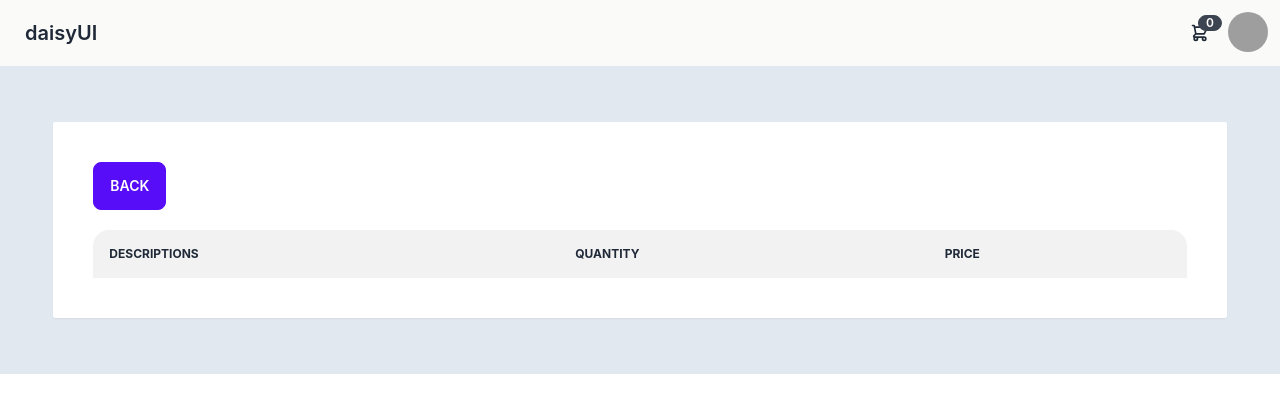
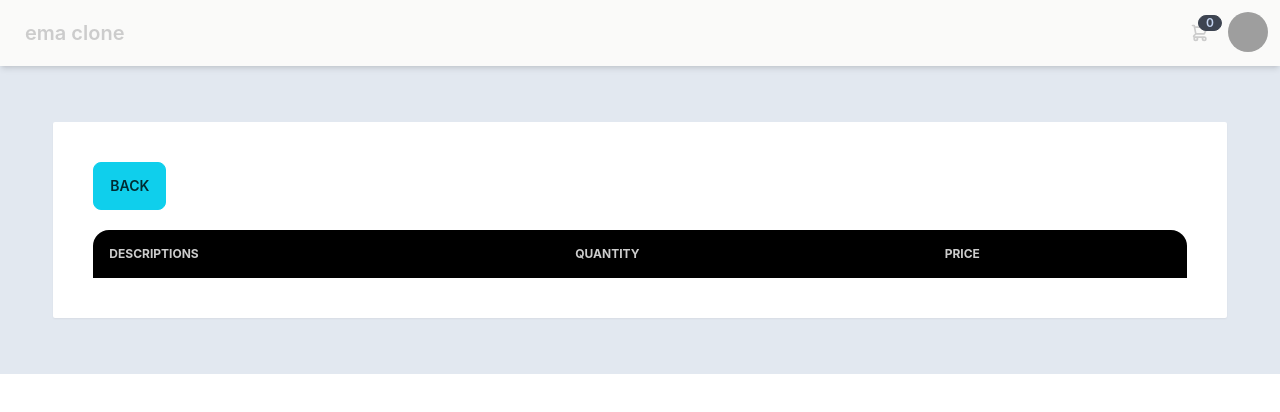
Before and after one commit to rakibulanas777/ema-clone, a React (Create React App) app: page /cart in a window 1280 px wide. Shown: the top 412 px of the page. Built offline with nearby package versions, Linux system fonts and the light colour scheme; grey boxes are pictures that could not be loaded.

Commit message:
add preloader

```diff
--- a/package.json
+++ b/package.json
@@ -12,6 +12,8 @@
     "react-rangeslider": "^2.2.0",
     "react-router-dom": "6",
     "react-scripts": "5.0.1",
+    "react-spinners": "^0.13.4",
+    "sass": "^1.54.9",
     "web-vitals": "^2.1.0"
   },
   "scripts": {
--- a/src/App.css
+++ b/src/App.css
@@ -3,3 +3,9 @@ body {
 	margin: 0px;
 	background-color: white;
 }
+.preloader_center {
+	position: absolute;
+	top: 50%;
+	left: 50%;
+	transform: translate(-50%);
+}
--- a/src/App.js
+++ b/src/App.js
@@ -3,10 +3,19 @@ import { Route, Routes } from "react-router-dom";
 import "./App.css";
 import Home from "./Component/Home";
 import Cart from "./Component/Cart/Cart";
+import PropagateLoader from "react-spinners/PropagateLoader";
 import Navbar from "./Shared/Navbar/Navbar";
+import { useEffect } from "react";
 
 function App() {
 	const [selected, getselected] = useState([]);
+	const [loading, setLoading] = useState(false);
+	useEffect(() => {
+		setLoading(true);
+		setTimeout(() => {
+			setLoading(false);
+		}, 1000);
+	}, []);
 	const handleProducts = (product) => {
 		let newCart = [];
 		const exists = selected.find(
@@ -65,6 +74,12 @@ function App() {
 	//console.log(selected.map((v) => v.price * v.quantity));
 	return (
 		<div className="App">
+			{loading ? (
+				<div className="preloader_center">
+					<PropagateLoader color="yellow" animation="slide-right" />
+				</div>
+			) : (
+				<>
 					<Navbar cart={selected} />
 					<Routes>
 						<Route path="/" element={<Home button={handleProducts} />} />
@@ -75,6 +90,8 @@ function App() {
 							}
 						/>
 					</Routes>
+				</>
+			)}
 		</div>
 	);
 }
--- a/src/Component/Product.js
+++ b/src/Component/Product.js
@@ -7,7 +7,6 @@ const Product = ({ products, handleBtn }) => {
 			<div className="text-2xl text-center text-blue-900 mb-2 font-semibold">
 				Price : ${products.price}
 			</div>
-			{products.name}
 			<button
 				className="btn btn-primary w-full"
 				onClick={() => handleBtn(products)}
--- a/src/Shared/Navbar/Navbar.js
+++ b/src/Shared/Navbar/Navbar.js
@@ -13,9 +13,11 @@ const Navbar = ({ cart }) => {
 	const grandTotal = total + shipping + tax;
 
 	return (
-		<div className="navbar shadow-md bg-stone-50">
+		<div className="navbar shadow-md bg-stone-50 sticky">
 			<div className="flex-1">
-				<a className="btn btn-ghost normal-case text-xl">daisyUI</a>
+				<Link to="/" className="btn btn-ghost normal-case text-xl">
+					ema clone
+				</Link>
 			</div>
 			<div className="flex-none">
 				<div className="dropdown dropdown-end">
--- a/tailwind.config.js
+++ b/tailwind.config.js
@@ -1,7 +1,7 @@
 /** @type {import('tailwindcss').Config} */
 module.exports = {
 	content: ["./src/**/*.{js,jsx,ts,tsx}"],
-
+	daisyui: {
 		themes: [
 			{
 				mytheme: {
@@ -12,6 +12,7 @@ module.exports = {
 				},
 			},
 		],
+	},
 
 	plugins: [require("daisyui")],
 };
```
Also changed, not shown: 1 other file (tests, documents, lock files or other folders). Lines whose indentation alone changed are shown as unchanged.
